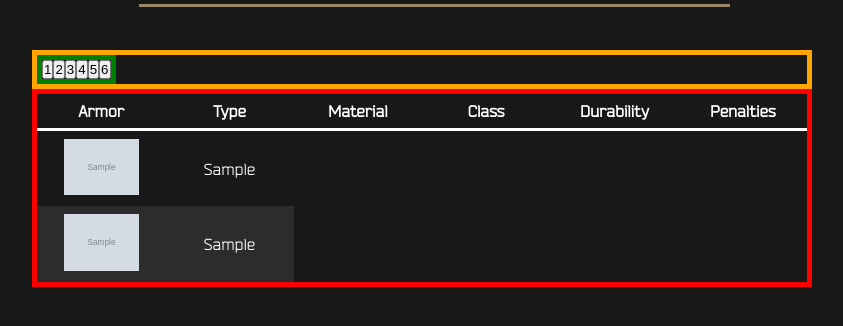
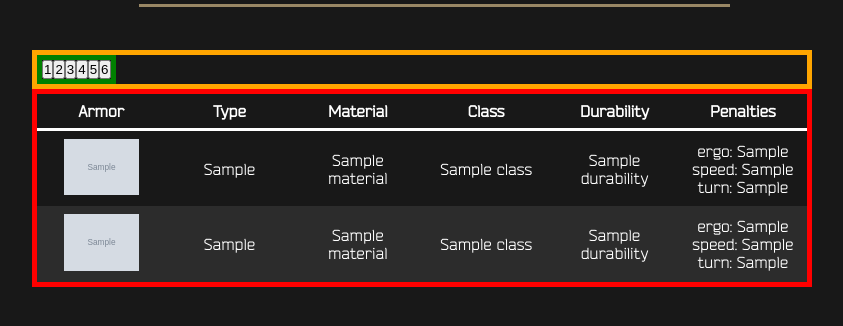
Before and after one commit to NathanSteinway/EFT_Helper, a Flask app: page /armor in a window 1280 px wide. Shown: the part 36-362 px from the top of the page, without its empty margins (218-1061 px from the left). Run offline with Flask 3, Linux system fonts and the light colour scheme; tables that the repository leaves empty hold one stand-in row (values such as "Sample post"); grey boxes marked "Sample" are stand-in pictures; a database or web service that is not in the repository returns one stand-in record (values such as "Sample title"); data that the repository does not hold is empty.

Commit message:
refactored html to fit with recent changes

```diff
--- a/templates/armor.html
+++ b/templates/armor.html
@@ -43,12 +43,46 @@
                             <td>
                                 {{item.properties['armorType']}}
                             </td>
+                            <td>
+                                {{item.properties['material']['name']}}
+                            </td>
+                            <td>
+                                {{item.properties['class']}}
+                            </td>
+                            <td>
+                                {{item.properties['durability']}}
+                            </td>
+                            <td>
+                                <p>ergo: {{item.properties['ergoPenalty']}}</p>
+                                <p>speed: {{item.properties['speedPenalty']}}</p>
+                                <p>turn: {{item.properties['turnPenalty']}}</p>
+                            </td>
+
 
                         {% elif item.item_type == 'rig' %}
 
                             <td>
                                 {{item.properties['armorType']}}
                             </td>
+
+                            <td>
+                                {{item.properties['material']['name']}}
+                            </td>
+
+                            <td>
+                                {{item.properties['class']}}
+                            </td>
+
+                            <td>
+                                {{item.properties['durability']}}
+                            </td>
+
+                            <td>
+                                <p>ergo: {{item.properties['ergoPenalty']}}</p>
+                                <p>speed: {{item.properties['speedPenalty']}}</p>
+                                <p>turn: {{item.properties['turnPenalty']}}</p>
+                            </td>
+
 
                         {% endif %}
                     </tr>
```
